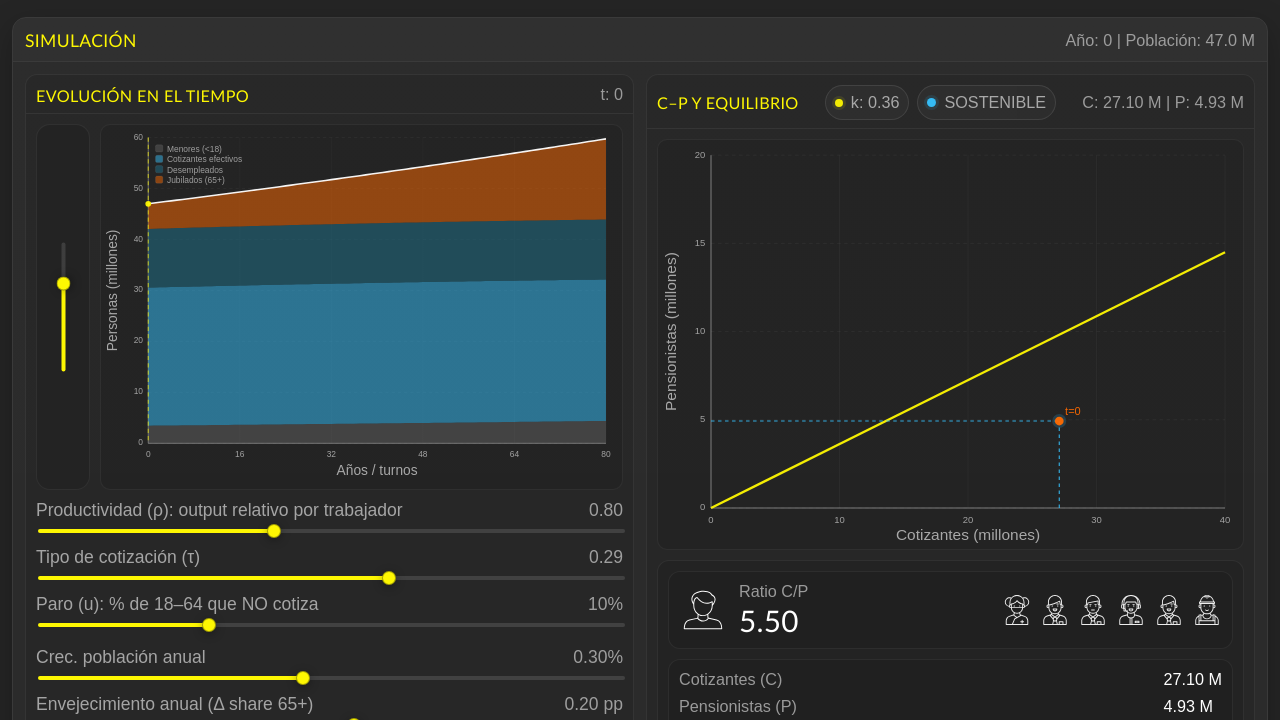
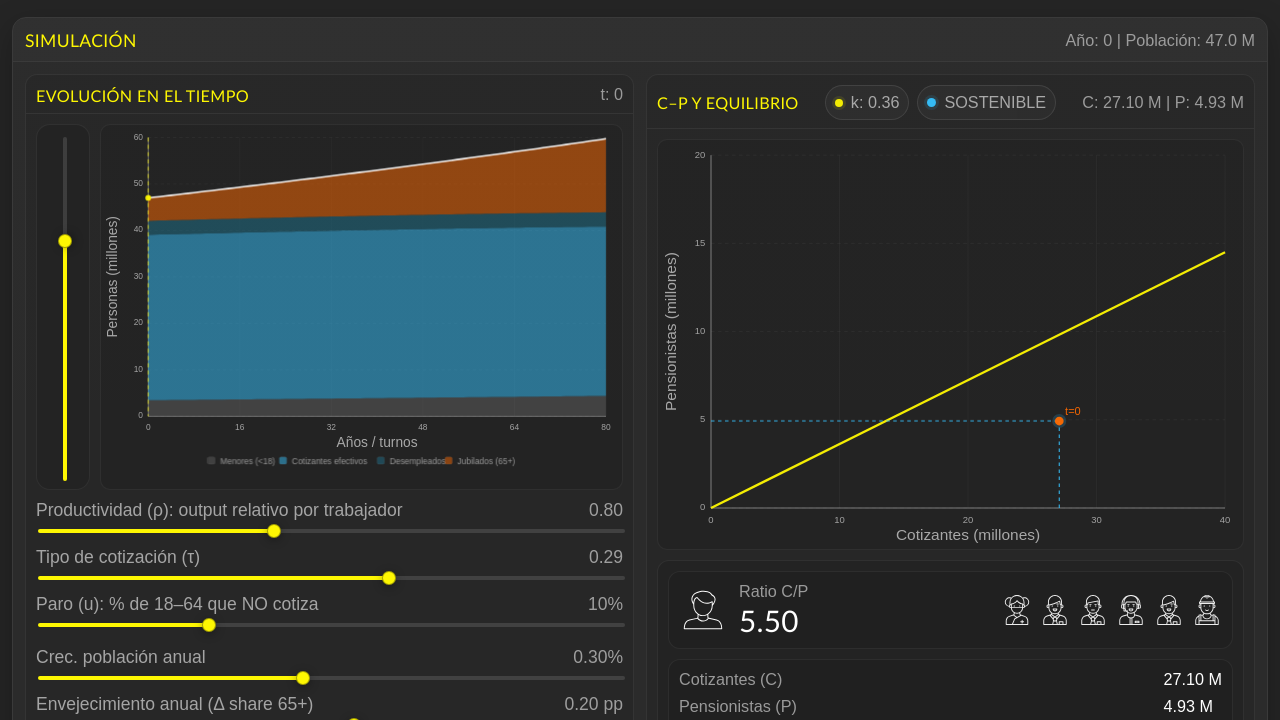
Before and after one commit to PauElDatos/pensiones-simulador, a plain HTML site: page simulador.html in a window 1280 px wide. Shown: the part 58-778 px from the top of the page. Drawn offline with Linux system fonts and the light colour scheme.

Commit message:
v19 simulador

```diff
--- a/simulador.html
+++ b/simulador.html
@@ -230,6 +230,7 @@
       overflow:hidden;
       height:100%;
       align-self:stretch;
+      position:relative;
     }
 
     .vslider-shell input[type="range"]{
@@ -237,7 +238,10 @@
       appearance: none;
       width: 260px; /* JS lo recalcula a la altura real */
       height: 4px;
-      transform: rotate(-90deg);
+      position:absolute;
+      left:50%;
+      top:50%;
+      transform: translate(-50%,-50%) rotate(-90deg);
       transform-origin: center;
       cursor: pointer;
       display:block;
@@ -574,7 +578,7 @@
             </div>
 
             <div class="caption">
-              <span class="mono">ρ</span> (productividad): output relativo por trabajador. <span class="mono">τ</span> (cotización): fracción del output por trabajador destinada a financiar pensiones; junto con <span class="mono">ρ</span> determina <span class="mono">k=τ/ρ</span>.
+              <span class="mono">ρ</span> es un parámetro “resumen” de productividad agregada: captura el nivel de tecnología, la eficiencia organizativa y, en general, cuánta producción (base imponible) genera cada trabajador en promedio. Un <span class="mono">ρ</span> más alto significa que, con el mismo número de cotizantes, la economía genera más valor y el sistema puede sostener más pensiones sin aumentar tipos; un <span class="mono">ρ</span> más bajo implica el caso contrario (misma población activa, menor capacidad de financiación real). Por su parte, <span class="mono">τ</span> representa la intensidad contributiva: el porcentaje del output/labor income que se deriva al sistema (vía cotizaciones/tributación afectada). Subir <span class="mono">τ</span> aumenta ingresos por cotizante, pero también refleja una mayor carga sobre salarios y empresas; bajar <span class="mono">τ</span> alivia la cuña fiscal pero exige, para el mismo nivel de pensiones, más cotizantes o más productividad. Juntas, ambas variables determinan la pendiente de equilibrio <span class="mono">k=τ/ρ</span>, es decir, la “regla” que relaciona cuántos pensionistas pueden financiarse de manera sostenible para un nivel dado de cotizantes.
             </div>
           </div>
         </div>
@@ -782,6 +786,9 @@
     lastTs: 0,
 
     workerIconSeq: [],
+
+    timeLayout: null,
+    draggingTime: false,
   };
 
   const els = {
@@ -930,10 +937,8 @@
       if (isFinite(wh) && wh > targetH) targetH = wh;
     }
 
-    // Asegura que el contenedor coincide con la altura render real de la gráfica
     shell.style.height = `${targetH}px`;
 
-    // Longitud útil del slider = altura del contenedor - padding - bordes
     const shellRect = shell.getBoundingClientRect();
     const cs = getComputedStyle(shell);
 
@@ -1061,14 +1066,17 @@
       const workingAge = total * sWork;
       const retired = total * sRet;
 
-      const cot = workingAge * clamp(state.participation,0,1) * (1 - clamp(state.u,0,1));
-      const noncot = Math.max(0, workingAge - cot);
+      const labour = workingAge * clamp(state.participation,0,1);
+      const unemployed = labour * clamp(state.u,0,1);
+      const cotEff = labour - unemployed;
+      const inactive = Math.max(0, workingAge - labour);
 
       series.push({
         t, total,
         minors,
-        cot,
-        noncot,
+        cot: cotEff,
+        inactive,
+        noncot: unemployed,
         retired,
         sMin, sWork, sRet
       });
@@ -1094,7 +1102,7 @@
     return series;
   }
 
-  function renderTimeLegend(svg, x, y){
+  function renderTimeLegendHorizontal(svg, y){
     const items = [
       { label: "Menores (<18)", fill: COLORS.minors, op: "0.35" },
       { label: "Cotizantes efectivos", fill: COLORS.workers, op: "0.50" },
@@ -1103,15 +1111,15 @@
     ];
 
     const g = svgEl('g', { "opacity":"0.95" });
+
     const box = 14;
-    const row = 20;
-
-    for (let i=0;i<items.length;i++){
-      const it = items[i];
-      const yy = y + i*row;
-
+    const gap = 10;
+    const after = 20;
+    let x = 0;
+
+    items.forEach((it) => {
       g.appendChild(svgEl('rect', {
-        x: x, y: yy - (box - 2),
+        x: x, y: y - (box - 2),
         width: box, height: box,
         fill: it.fill,
         "fill-opacity": it.op,
@@ -1122,8 +1130,8 @@
       }));
 
       const t = svgEl('text', {
-        x: x + box + 8,
-        y: yy + 2,
+        x: x + box + gap,
+        y: y + 2,
         fill: COLORS.text,
         "font-size": fsTick(12),
         "font-family":"Arial, sans-serif",
@@ -1132,9 +1140,57 @@
       });
       t.textContent = it.label;
       g.appendChild(t);
-    }
+
+      x = x + box + gap + (it.label.length * 7.2) + after;
+    });
 
     svg.appendChild(g);
+
+    try{
+      const bb = g.getBBox();
+      const tx = (1000 - bb.width) / 2 - bb.x;
+      g.setAttribute("transform", `translate(${tx.toFixed(2)} 0)`);
+    } catch(e){}
+  }
+
+  function viewXFromClientX(svg, clientX){
+    const rect = svg.getBoundingClientRect();
+    if (!rect || rect.width <= 0) return 0;
+    return ((clientX - rect.left) / rect.width) * 1000;
+  }
+
+  function setTimeFromClientX(clientX){
+    const L = state.timeLayout;
+    if (!L) return;
+
+    const x = viewXFromClientX(els.timeSvg, clientX);
+    const t = ((x - L.pad.l) / L.innerW) * L.T;
+    const tt = clamp(Math.round(t), 0, state.years);
+    state.t = tt;
+    renderTimeChart();
+  }
+
+  function setupTimeScrub(){
+    els.timeSvg.style.cursor = "ew-resize";
+    els.timeSvg.style.touchAction = "none";
+
+    els.timeSvg.addEventListener("pointerdown", (e) => {
+      state.playing = false;
+      state.draggingTime = true;
+      try{ els.timeSvg.setPointerCapture(e.pointerId); }catch(err){}
+      setTimeFromClientX(e.clientX);
+    });
+
+    els.timeSvg.addEventListener("pointermove", (e) => {
+      if (!state.draggingTime) return;
+      setTimeFromClientX(e.clientX);
+    });
+
+    const end = () => { state.draggingTime = false; };
+
+    els.timeSvg.addEventListener("pointerup", end);
+    els.timeSvg.addEventListener("pointercancel", end);
+    els.timeSvg.addEventListener("pointerleave", end);
   }
 
   // ======================
@@ -1145,12 +1201,14 @@
     clearSvg(svg);
 
     const W = 1000, H = 700;
-    const pad = {l: 90, r: 30, t: 24, b: 88};
+    const pad = {l: 90, r: 30, t: 24, b: 140};
     const innerW = W - pad.l - pad.r;
     const innerH = H - pad.t - pad.b;
 
     const data = buildSeries();
     const T = state.years;
+
+    state.timeLayout = { W, H, pad, innerW, innerH, T };
 
     const yMax = Math.max(...data.map(d => d.total)) / 1_000_000;
     const yNice = Math.ceil(yMax/5)*5 || 5;
@@ -1200,12 +1258,15 @@
       stroke: COLORS.text, "stroke-width":"1.2", "stroke-opacity":"0.9"
     }));
 
-    const xAxisLabelY = Math.min(H - 16, pad.t + innerH + getAxisLabelGap());
+    const xAxisLabelY = Math.min(H - 44, pad.t + innerH + getAxisLabelGap());
     svg.appendChild(svgEl('text',{
       x: pad.l + innerW/2, y: xAxisLabelY,
       fill: COLORS.text, "font-size": fsAxisLabel(14), "font-family":"Arial, sans-serif",
       "text-anchor":"middle", "opacity":"0.95"
     })).textContent = "Años / turnos";
+
+    const legendY = Math.min(H - 16, xAxisLabelY + 30);
+    renderTimeLegendHorizontal(svg, legendY);
 
     const yLabelX = Math.max(10, pad.l - getAxisLabelGap());
     svg.appendChild(svgEl('text',{
@@ -1224,7 +1285,7 @@
     data.forEach(d => {
       const x = xToPx(d.t);
       const mM = toM(d.minors);
-      const cM = toM(d.cot);
+      const cM = toM(d.cot + (d.inactive || 0));
       const nM = toM(d.noncot);
       const rM = toM(d.retired);
 
@@ -1243,9 +1304,9 @@
     svg.appendChild(svgEl('path', { d: polyPath(minorsTop, basePts), fill: COLORS.minors, "fill-opacity":"0.35", stroke:"none" }));
     svg.appendChild(svgEl('path', { d: polyPath(cotTop, minorsTop),   fill: COLORS.workers,"fill-opacity":"0.50", stroke:"none" }));
 
-    const noncotFill = (state.u <= 1e-9) ? COLORS.workers : COLORS.noncot;
-    const noncotOpacity = (state.u <= 1e-9) ? "0.50" : "0.55";
-    svg.appendChild(svgEl('path', { d: polyPath(noncotTop, cotTop),   fill: noncotFill, "fill-opacity": noncotOpacity, stroke:"none" }));
+    if (state.u > 1e-9){
+      svg.appendChild(svgEl('path', { d: polyPath(noncotTop, cotTop), fill: COLORS.noncot, "fill-opacity":"0.55", stroke:"none" }));
+    }
 
     svg.appendChild(svgEl('path', { d: polyPath(totalTop, noncotTop), fill: COLORS.retired,"fill-opacity":"0.50", stroke:"none" }));
 
@@ -1257,9 +1318,7 @@
       "stroke-opacity":"0.95"
     }));
 
-    renderTimeLegend(svg, pad.l + 14, pad.t + 26);
-
-    const tNow = Math.round(state.t);
+    const tNow = clamp(Math.round(state.t), 0, state.years);
     const cur = data[Math.min(data.length-1, tNow)];
     const xNow = xToPx(cur.t);
 
@@ -1282,7 +1341,6 @@
     updateSystemPill(cur);
     renderCPChartSim(cur, data);
 
-    // importante: stable (varios frames)
     syncAllSidebarsStable();
   }
 
@@ -1689,7 +1747,6 @@
 
     els.pyrMeta.textContent = `Población total: ${state.popTotalM.toFixed(1)} M`;
 
-    // importante: stable (varios frames)
     syncAllSidebarsStable();
   }
 
@@ -1881,6 +1938,7 @@
   renderTimeChart();
 
   setupSidebarObservers();
+  setupTimeScrub();
 
   window.addEventListener('load', () => {
     syncAllSidebarsStable();
```
